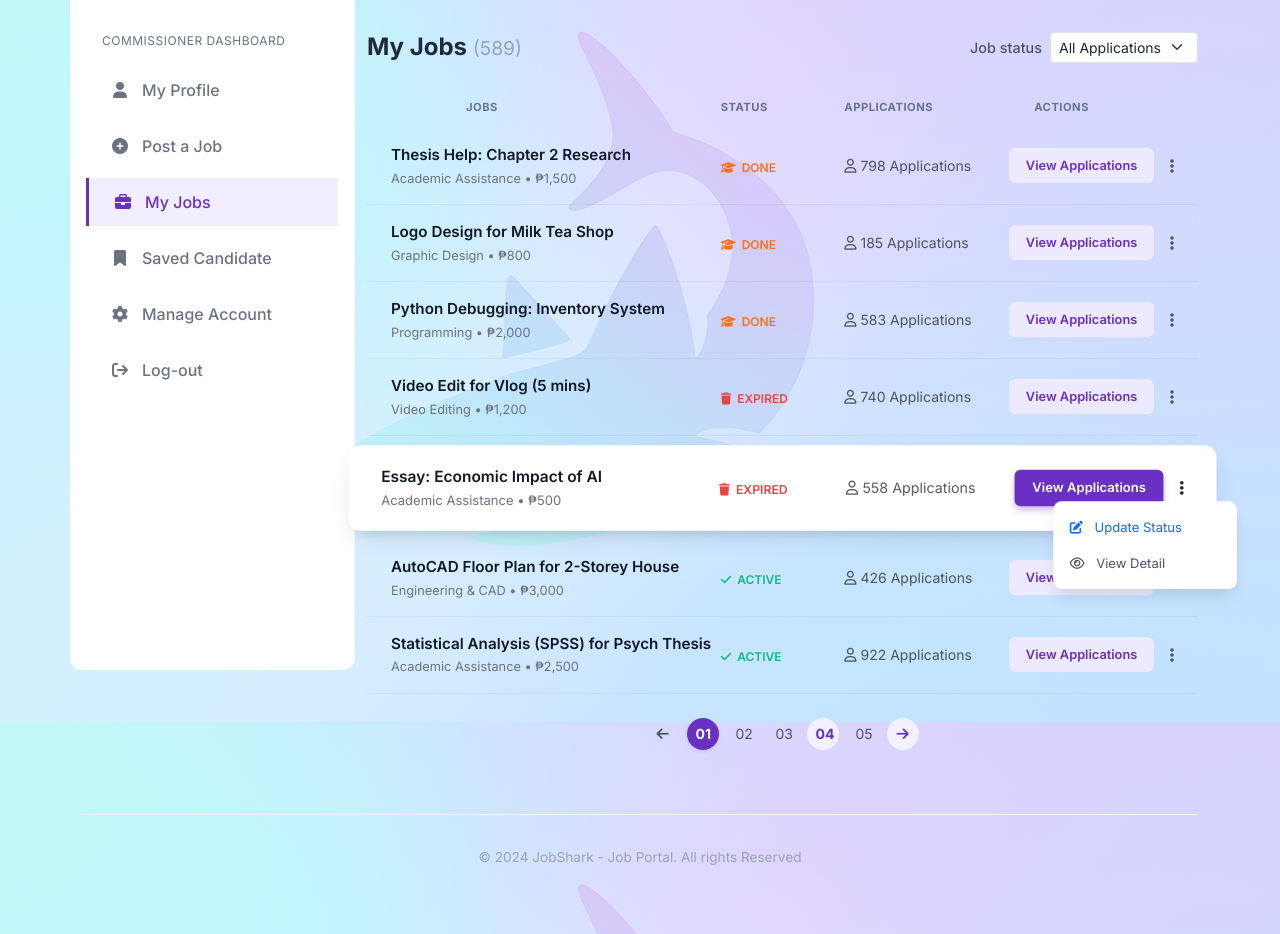
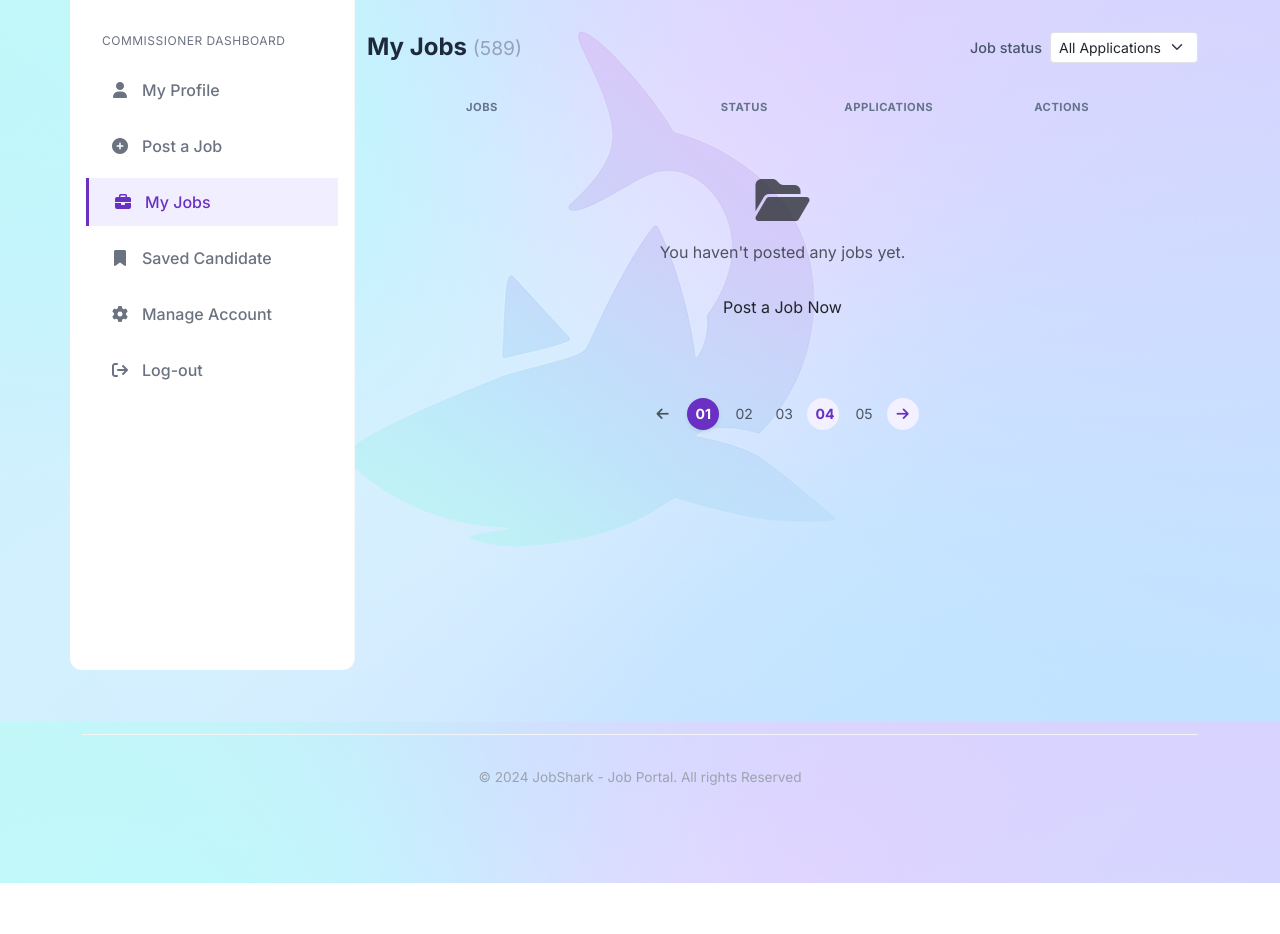
Before and after one commit to Shinnbeegpp/DSA-FINAL-PROJECT, a Django app: page /myjobs/ in a window 1280 px wide. Shown: the part 131-1065 px from the top of the page. After the commit the page ends 1014 px from the top, so only its background shows below. Run offline with Django 5.2, Linux system fonts and the light colour scheme; the visitor is signed in with stand-in values (Sample User, id 1); some libraries are stand-ins or nearby versions.

Commit message:
MYJOBS-FEATURE
MONYET NOT DONE YET

```diff
--- a/jobshark/urls.py
+++ b/jobshark/urls.py
@@ -28,7 +28,7 @@ from users.views import commissionee_settings, commissioner_settings, post_job
 from users.views import applied_jobs, favorite_jobs, myprofile_commissioner
 from users.views import myprofile_commissionee, manage_account_commissionee
 from users.views import view_details, saved_candidates, manage_account_commissioner
-from users.views import myprofile_commissionee, upload_resume, delete_resume, saved_candidates
+from users.views import myprofile_commissionee, upload_resume, delete_resume, saved_candidates, update_job_status, view_commissionee
 
 urlpatterns = [
     path('', homepage, name="homepage"),
@@ -51,6 +51,12 @@ urlpatterns = [
     path('resume/upload/', upload_resume, name='upload_resume'),
     path('resume/delete/<int:pk>/', delete_resume, name='delete_resume'),
     path('saved_candidates', saved_candidates, name='saved_candidates'),
+    path('job/update_status/', update_job_status, name='update_job_status'),
+    path('view_commissionee', view_commissionee, name='view_commissionee'),
+
+
+
+
 
     path('logout/', auth_views.LogoutView.as_view(next_page="homepage"), name='logout'),
 ]
--- a/users/templates/myjobs.html
+++ b/users/templates/myjobs.html
@@ -412,12 +412,14 @@
 
                     <div class="d-flex align-items-center gap-2">
                         <span style="font-size: 0.9rem; font-weight: 500; color: #475569;">Job status</span>
-                        <select class="form-select form-select-sm" style="width: auto;">
-                            <option>All Applications</option>
-                            <option>Active</option>
-                            <option>Done</option>
-                            <option>Expired</option>
+                        <form method="GET" id="filterForm">
+                            <select name="status" class="form-select form-select-sm" style="width: auto;" onchange="document.getElementById('filterForm').submit()">
+                                <option value="All Applications" {% if current_filter == 'All Applications' %}selected{% endif %}>All Applications</option>
+                                <option value="Active" {% if current_filter == 'Active' %}selected{% endif %}>Active</option>
+                                <option value="Done" {% if current_filter == 'Done' %}selected{% endif %}>Done</option>
+                                <option value="Expired" {% if current_filter == 'Expired' %}selected{% endif %}>Expired</option>
                             </select>
+                        </form>
                     </div>
                 </div>
 
@@ -430,124 +432,53 @@
                         <div class="text-end">Actions</div>
                     </div>
 
-                    <!-- Row 1 -->
+                    {% for job in jobs %}
                     <div class="job-row">
                         <div>
-                            <div class="job-title">Thesis Help: Chapter 2 Research</div>
-                            <div class="job-meta">Academic Assistance &bull; ₱1,500</div>
+                            <div class="job-title">{{ job.title }}</div>
+                            <div class="job-meta">{{ job.category }} &bull; ₱{{ job.budget }}</div>
                         </div>
+
                         <div>
+                            {% if job.status == 'Active' or job.status == 'Open' %}
+                                <span class="status-pill status-active"><i class="fa-solid fa-check"></i> ACTIVE</span>
+                            {% elif job.status == 'Done' or job.status == 'Completed' %}
                                 <span class="status-pill status-done"><i class="fa-solid fa-graduation-cap"></i> DONE</span>
+                            {% else %}
+                                <span class="status-pill status-expired"><i class="fa-solid fa-trash"></i> {{ job.status|upper }}</span>
+                            {% endif %}
                         </div>
-                        <div class="text-muted small"><i class="fa-regular fa-user"></i> 798 Applications</div>
-                        <div class="d-flex justify-content-end align-items-center gap-2">
-                            <button class="btn-view">View Applications</button>
-                            <i class="fa-solid fa-ellipsis-vertical text-muted ms-2"></i>
+
+                        <div class="text-muted small">
+                            <i class="fa-regular fa-user"></i> 0 Applications
+                        </div>
+
+                        <div class="d-flex justify-content-end align-items-center gap-2 position-relative">
+                            <a href="{% url 'view_commissionee' %}" class="btn-view text-decoration-none">View Applications</a>
+
+                            <div class="dropdown">
+                                <i class="fa-solid fa-ellipsis-vertical text-muted ms-2" role="button" data-bs-toggle="dropdown"></i>
+                                <ul class="dropdown-menu dropdown-menu-end border-0 shadow">
+                                    <li>
+                                        <a class="dropdown-item" href="#" data-bs-toggle="modal" data-bs-target="#updateStatusModal"
+                                        onclick="setModalJobId('{{ job.id }}', '{{ job.status }}')">
+                                        <i class="fa-solid fa-pen-to-square me-2 text-primary"></i> Update Status
+                                        </a>
+                                    </li>
+                                    <li><a class="dropdown-item" href="#"><i class="fa-regular fa-eye me-2"></i> View Detail</a></li>
+                                </ul>
+                            </div>
                         </div>
                     </div>
 
-                    <!-- Row 2 -->
-                    <div class="job-row">
-                        <div>
-                            <div class="job-title">Logo Design for Milk Tea Shop</div>
-                            <div class="job-meta">Graphic Design &bull; ₱800</div>
+                    {% empty %}
+                    <div class="p-5 text-center text-muted">
+                        <i class="fa-solid fa-folder-open fa-3x mb-3"></i>
+                        <p>You haven't posted any jobs yet.</p>
+                        <a href="{% url 'post_job' %}" class="btn btn-primary-custom mt-2">Post a Job Now</a>
                     </div>
-                        <div>
-                            <span class="status-pill status-done"><i class="fa-solid fa-graduation-cap"></i> DONE</span>
-                        </div>
-                        <div class="text-muted small"><i class="fa-regular fa-user"></i> 185 Applications</div>
-                        <div class="d-flex justify-content-end align-items-center gap-2">
-                            <button class="btn-view">View Applications</button>
-                            <i class="fa-solid fa-ellipsis-vertical text-muted ms-2"></i>
-                        </div>
-                    </div>
+                    {% endfor %}
 
-                    <!-- Row 3 -->
-                    <div class="job-row">
-                        <div>
-                            <div class="job-title">Python Debugging: Inventory System</div>
-                            <div class="job-meta">Programming &bull; ₱2,000</div>
-                        </div>
-                        <div>
-                            <span class="status-pill status-done"><i class="fa-solid fa-graduation-cap"></i> DONE</span>
-                        </div>
-                        <div class="text-muted small"><i class="fa-regular fa-user"></i> 583 Applications</div>
-                        <div class="d-flex justify-content-end align-items-center gap-2">
-                            <button class="btn-view">View Applications</button>
-                            <i class="fa-solid fa-ellipsis-vertical text-muted ms-2"></i>
-                        </div>
-                    </div>
-
-                    <!-- Row 4 (Expired) -->
-                    <div class="job-row">
-                        <div style="">
-                            <div class="job-title">Video Edit for Vlog (5 mins)</div>
-                            <div class="job-meta">Video Editing &bull; ₱1,200</div>
-                        </div>
-                        <div>
-                            <span class="status-pill status-expired"><i class="fa-solid fa-trash"></i> EXPIRED</span>
-                        </div>
-                        <div class="text-muted small" style=""><i class="fa-regular fa-user"></i> 740 Applications</div>
-                        <div class="d-flex justify-content-end align-items-center gap-2">
-                            <button class="btn-view">View Applications</button>
-                            <i class="fa-solid fa-ellipsis-vertical text-muted ms-2"></i>
-                        </div>
-                    </div>
-
-                    <!-- Row 5 (ACTIVE POP-OUT) -->
-                    <div class="job-row active-card">
-                        <div>
-                            <div class="job-title">Essay: Economic Impact of AI</div>
-                            <div class="job-meta">Academic Assistance &bull; ₱500</div>
-                        </div>
-                        <div>
-                            <span class="status-pill status-expired"><i class="fa-solid fa-trash"></i> EXPIRED</span>
-                        </div>
-                        <div class="context-menu">
-                            <!-- NEW: Update Status Link triggers the modal -->
-                            <a href="#" class="context-item text-primary" data-bs-toggle="modal" data-bs-target="#updateStatusModal">
-                                <i class="fa-solid fa-pen-to-square me-2"></i> Update Status
-                            </a>
-                            <a href="#" class="context-item"><i class="fa-regular fa-eye me-2"></i> View Detail</a>
-                        </div>
-                        <div class="text-muted small"><i class="fa-regular fa-user"></i> 558 Applications</div>
-                        <div class="d-flex justify-content-end align-items-center gap-2 position-relative">
-                            <button class="btn-view">View Applications</button>
-                            <i class="fa-solid fa-ellipsis-vertical text-dark ms-2"></i>
-                        </div>
-                    </div>
-
-                    <!-- Row 6 -->
-                    <div class="job-row">
-                        <div style="">
-                            <div class="job-title">AutoCAD Floor Plan for 2-Storey House</div>
-                            <div class="job-meta">Engineering & CAD &bull; ₱3,000</div>
-                        </div>
-                        <div>
-                            <span class="status-pill status-active"><i class="fa-solid fa-check"></i> ACTIVE</span>
-                        </div>
-                        <div class="text-muted small" style=""><i class="fa-regular fa-user"></i> 426 Applications</div>
-                        <div class="d-flex justify-content-end align-items-center gap-2">
-                            <button class="btn-view">View Applications</button>
-                            <i class="fa-solid fa-ellipsis-vertical text-muted ms-2"></i>
-                        </div>
-                    </div>
-
-                    <!-- Row 7 -->
-                    <div class="job-row">
-                        <div>
-                            <div class="job-title">Statistical Analysis (SPSS) for Psych Thesis</div>
-                            <div class="job-meta">Academic Assistance &bull; ₱2,500</div>
-                        </div>
-                        <div>
-                            <span class="status-pill status-active"><i class="fa-solid fa-check"></i> ACTIVE</span>
-                        </div>
-                        <div class="text-muted small"><i class="fa-regular fa-user"></i> 922 Applications</div>
-                        <div class="d-flex justify-content-end align-items-center gap-2">
-                            <button class="btn-view">View Applications</button>
-                            <i class="fa-solid fa-ellipsis-vertical text-muted ms-2"></i>
-                        </div>
-                    </div>
                 </div>
 
                 <!-- Pagination -->
@@ -576,29 +507,33 @@
             <div class="modal-content border-0 shadow-lg" style="border-radius: 12px;">
 
                 <!-- Modal Header -->
+                <form action="{% url 'update_job_status' %}" method="POST">
+                    {% csrf_token %}
+
+                    <input type="hidden" name="job_id" id="modalJobId">
+
                     <div class="modal-header border-0 pb-0">
                         <h5 class="modal-title fw-bold" style="color: var(--text-color);">Update Job Status</h5>
                         <button type="button" class="btn-close" data-bs-dismiss="modal" aria-label="Close"></button>
                     </div>
 
-                <!-- Modal Body -->
                     <div class="modal-body">
                         <p class="text-muted small mb-3">Change the status to reflect the current stage of the application.</p>
 
                         <label class="form-label fw-bold small text-muted">Select New Status</label>
-                    <select class="form-select form-select-lg" style="font-size: 0.9rem;">
-                        <option selected disabled>Choose status...</option>
-                        <option>Active</option>
-                        <option>Done</option>
-                        <option>Expired</option>
+                        <select name="status" class="form-select form-select-lg" required>
+                            <option value="" selected disabled>Choose status...</option>
+                            <option value="Active">Active</option>
+                            <option value="Done">Done</option>
+                            <option value="Expired">Expired</option>
                         </select>
                     </div>
 
-                <!-- Modal Footer -->
                     <div class="modal-footer border-0 pt-0">
                         <button type="button" class="btn btn-light text-muted fw-medium" data-bs-dismiss="modal">Cancel</button>
-                    <button type="button" class="btn text-white fw-medium px-4" style="background-color: var(--primary-color);">Save Changes</button>
+                        <button type="submit" class="btn text-white fw-medium px-4" style="background-color: var(--primary-color);">Save Changes</button>
                     </div>
+                </form>
 
             </div>
         </div>
@@ -652,6 +587,9 @@
                 input.value = "";
             }
         }
+        function setModalJobId(id, currentStatus) {
+            document.getElementById('modalJobId').value = id;
+        }
 
     </script>
 </body>
--- a/users/views.py
+++ b/users/views.py
@@ -140,9 +140,32 @@ def find_job_candidate(request):
 
 
 #@never_cache       <---  @never_cache
-#@login_required    <---  @login_required
+@login_required
 def myjobs(request):
-    return render(request,'myjobs.html')
+    # 1. Fetch only jobs posted by this user
+    jobs = Job.objects.filter(commissioner=request.user).order_by('-created_at')
+
+    # 2. Handle Status Filter (from the dropdown)
+    status_filter = request.GET.get('status') # Get from URL ?status=Active
+    if status_filter and status_filter != 'All Applications':
+        jobs = jobs.filter(status=status_filter)
+
+    # 3. Pass data to HTML
+    context = {
+        'jobs': jobs,
+        'total_jobs': jobs.count(),
+        'current_filter': status_filter or 'All Applications'
+    }
+    return render(request, 'myjobs.html', context)
+
+def update_job_status(request):
+    if request.method == 'POST':
+        job_id = request.POST.get('job_id')
+        new_status = request.POST.get('status')
+        job = Job.objects.get(id=job_id, commissioner=request.user)
+        job.status = new_status
+        job.save()
+        return redirect('myjobs')
 
 #@never_cache
 @login_required
@@ -266,3 +289,6 @@ def post_job(request):
         return redirect('post_job') # Stay on page to show modal
 
     return render(request, 'post_job.html')
+
+def view_commissionee(request):
+    return render(request,'view_commissionee.html')
```
Also changed, not shown: users/models.py (+6 -2 lines), users/templates/view_commissionee.html (+26 -12 lines), users/migrations/0007_alter_job_status.py (added). Lines whose indentation alone changed are shown as unchanged.
